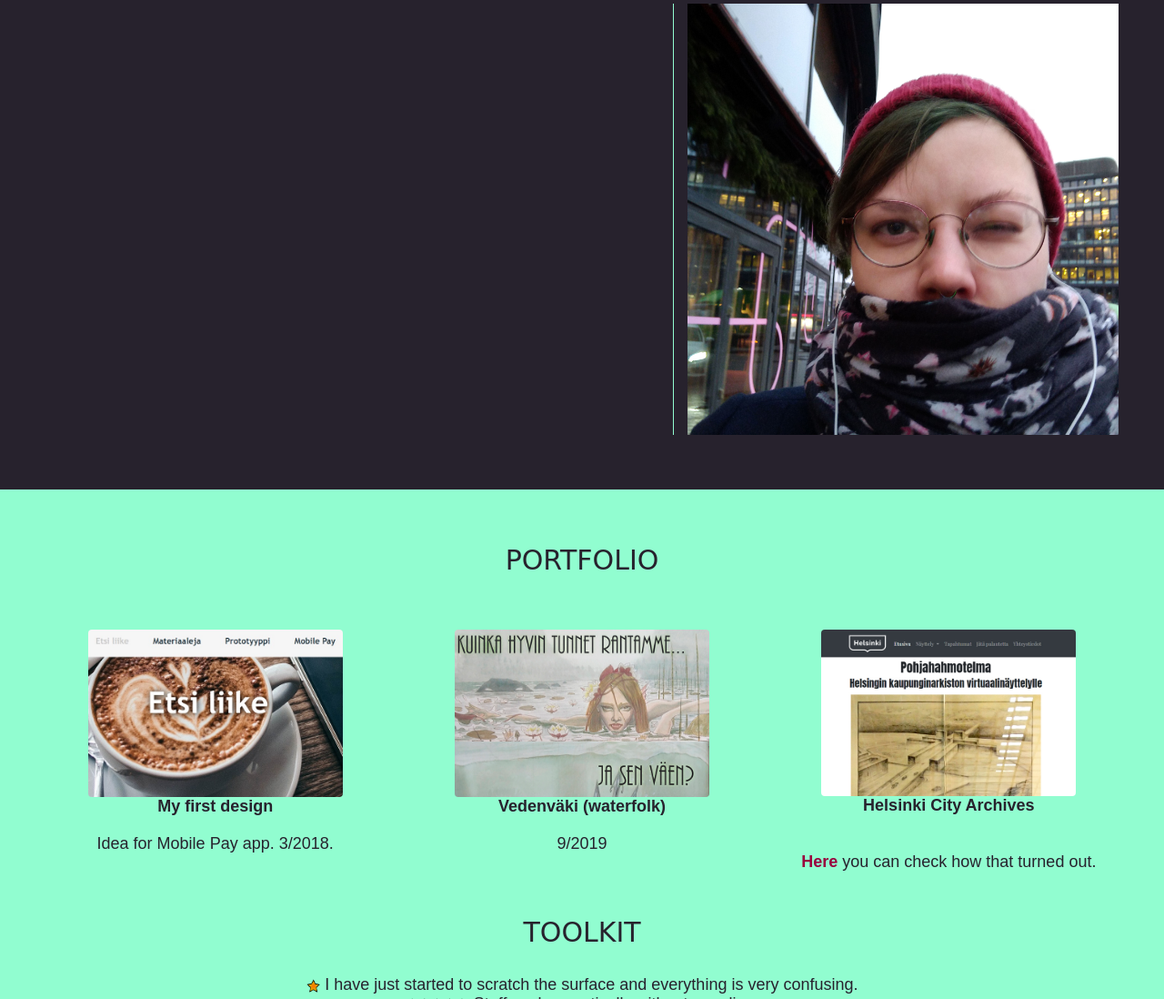
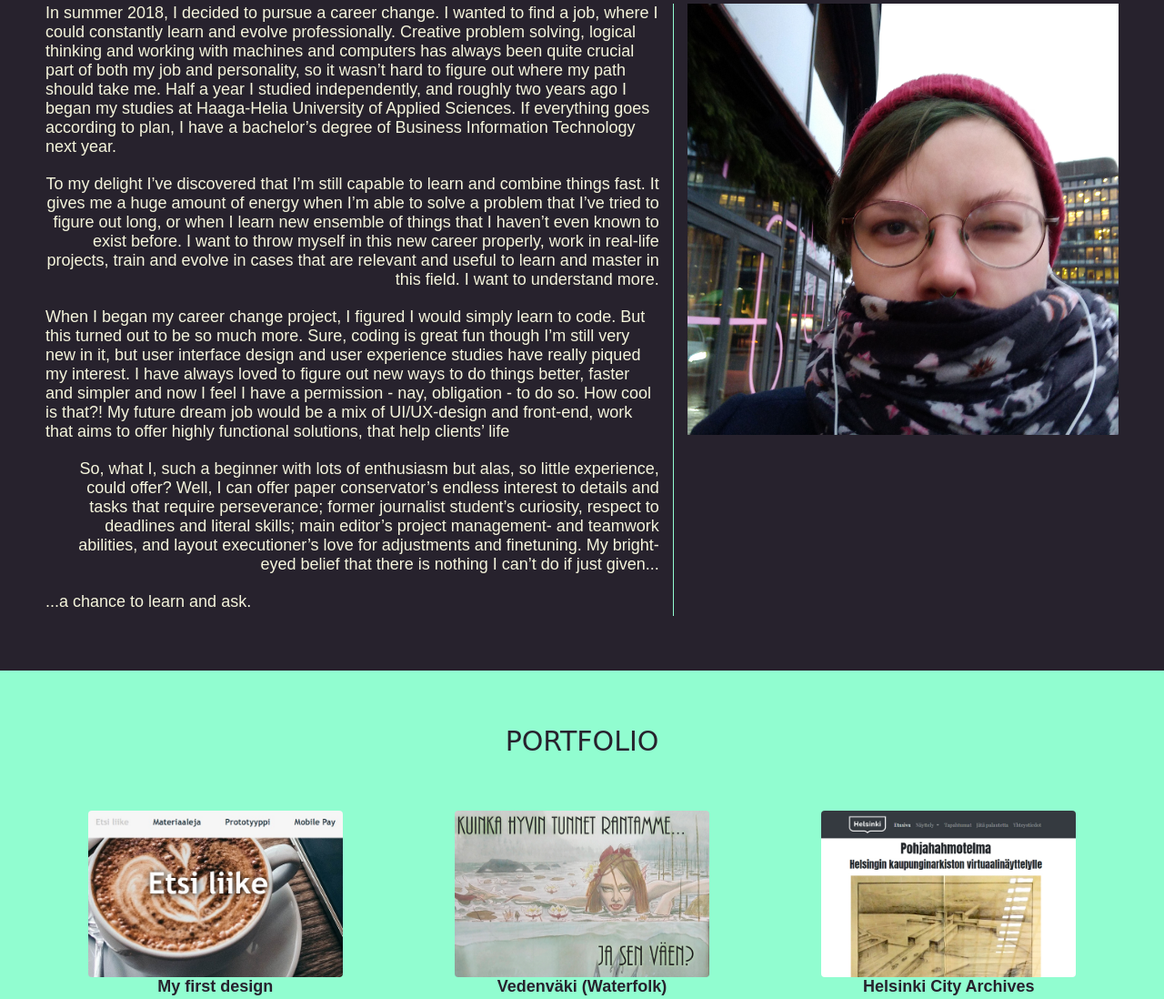
Before and after one commit to roradath/roradath.github.io, a plain HTML site: page english.html in a window 1280 px wide. Shown: the part 1009-2107 px from the top of the page at 91% size. Drawn offline with nearby package versions, Linux system fonts and the light colour scheme; a web font is replaced by a local one.

Commit message:
Update english.html

```diff
--- a/english.html
+++ b/english.html
@@ -48,11 +48,11 @@
   </div>
   <div class="row">
     <div class="col-md-7" style="border-right: 1px solid #91FDD0;">
-	  <p></p>
-	  <p style="text-align: right;"></p>
-	  <p></p>
-	  <p style="text-align: right;"></p>
-	  <p style="margin-bottom: 5px;"></p>
+	  <p>In summer 2018, I decided to pursue a career change. I wanted to find a job, where I could constantly learn and evolve professionally. Creative problem solving, logical thinking and working with machines and computers has always been quite crucial part of both my job and personality, so it wasn’t hard to figure out where my path should take me. Half a year I studied independently, and roughly two years ago I began my studies at Haaga-Helia University of Applied Sciences. If everything goes according to plan, I have a bachelor’s degree of Business Information Technology next year.</p>
+	  <p style="text-align: right;">To my delight I’ve discovered that I’m still capable to learn and combine things fast. It gives me a huge amount of energy when I’m able to solve a problem that I’ve tried to figure out long, or when I learn new ensemble of things that I haven’t even known to exist before. I want to throw myself in this new career properly, work in real-life projects, train and evolve in cases that are relevant and useful to learn and master in this field. I want to understand more.</p>
+	  <p>When I began my career change project, I figured I would simply learn to code. But this turned out to be so much more. Sure, coding is great fun though I’m still very new in it, but user interface design and user experience studies have really piqued my interest. I have always loved to figure out new ways to do things better, faster and simpler and now I feel I have a permission - nay, obligation - to do so. How cool is that?!  My future dream job would be a mix of UI/UX-design and front-end, work that aims to offer highly functional solutions, that help clients’ life</p>
+	  <p style="text-align: right;">So, what I, such a beginner with lots of enthusiasm but alas, so little experience, could offer? Well, I can offer paper conservator’s endless interest to details and tasks that require perseverance; former journalist student’s curiosity, respect to deadlines and literal skills; main editor’s project management- and teamwork abilities, and layout executioner’s love for adjustments and finetuning. My bright-eyed belief that there is nothing I can’t do if just given...</p>
+	  <p style="margin-bottom: 5px;">...a chance to learn and ask.</p>
 	</div>
     <div class="col-md-5 text-center">
       <img class="img-fluid" src="mie.jpg" alt="Me. And wind. In November. In Helsinki. Hngh.">
@@ -68,18 +68,22 @@
     	<div class="col-sm">
 			<a href="http://myy.haaga-helia.fi/~a1800254/mobilePay1.html" target="_blank"><img src="mobilepay_proto.jpg" class="rounded" alt="Link to the site about the prototype." width="75%"></a>
         	<p><strong>My first design</strong></p>
-        	<p>Idea for Mobile Pay app. 3/2018.</p>
+        	<p>Idea for Mobile Pay app. These pages are the first ones I have put together in 15 years - I dare to say some improvement has happen since this - and they unfurl our desing process. Unfortunately, this site is in finnish only.
+			<br>3/2018.</p>
 		</div>
     	<div class="col-sm">
 				<a href="https://prezi.com/p/-keoqoydokmc/vedenvaki/" target="_blank"><img src="vedenvaki_tn.jpg" class="rounded" alt="Link to prezi presentation about the idea." width="75%"></a>
-        		<p><strong>Vedenväki (waterfolk)</strong></p>
-        		<p> 9/2019</p>
+        		<p><strong>Vedenväki (Waterfolk)</strong></p>
+        		<p>Innovation, groundwork and prototyping an app that would increase water-based tourism in Helsinki archipelago. My partner focused on the AR-technology, I did protoyping and presentations. Again, the presentation about our idea is in finnish only.
+				<br>The lovely pictures in this prototype I have rudely borrowed from the book "Suomalaiset taruolennot" and they are made by Sirkku Linnea.
+				<br>9/2019</p>
     	</div>
     	<div class="col-sm">
 			<a href="https://github.com/roradath/web-exhibition-template" target="_blank"><img src="kark_tn.jpg" class="rounded" alt="Link to GitHub-repo" width="75%"></a>
         	<p><strong>Helsinki City Archives</strong></p>
-        	<p>
-			<br><a href="https://arajainmaa.com" target="_blank" style="font-weight:600; color: #99003d">Here</a> you can check how that turned out.</p>
+        	<p>A web template for Helsinki City Archives to help gain a better accessibility for their exhibitions. Link in picture takes you to github, if you want to see how the first and second versions looked like. Now we continue building the sites in WordPress, next stage should be ready halfway december.
+			<a href="https://arajainmaa.com" target="_blank" style="font-weight:600; color: #99003d">Here</a> you can check how that turned out.
+			<br>(And eventually there should be english version as well!)</p>
     	</div>
   </div>
 		<br>
```
